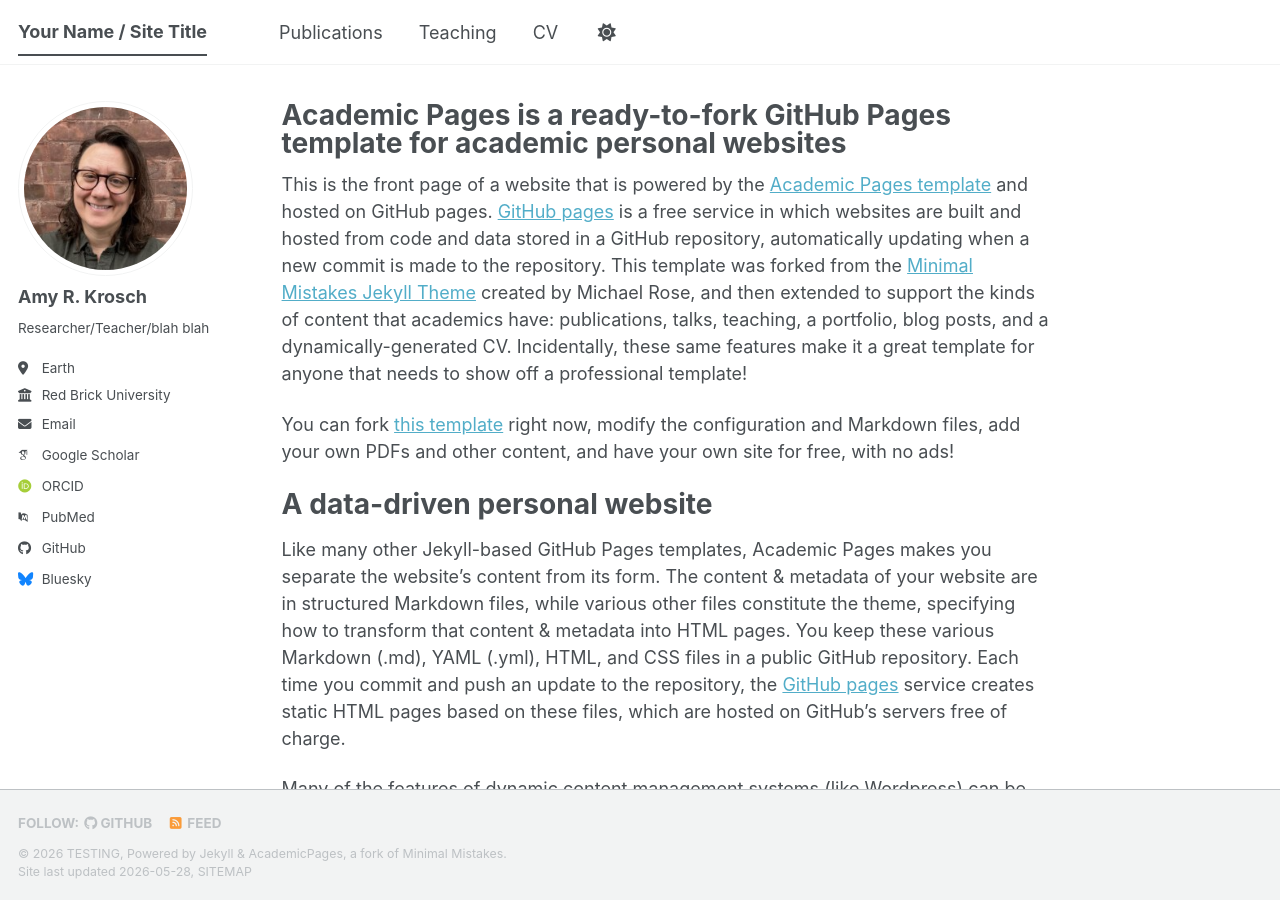
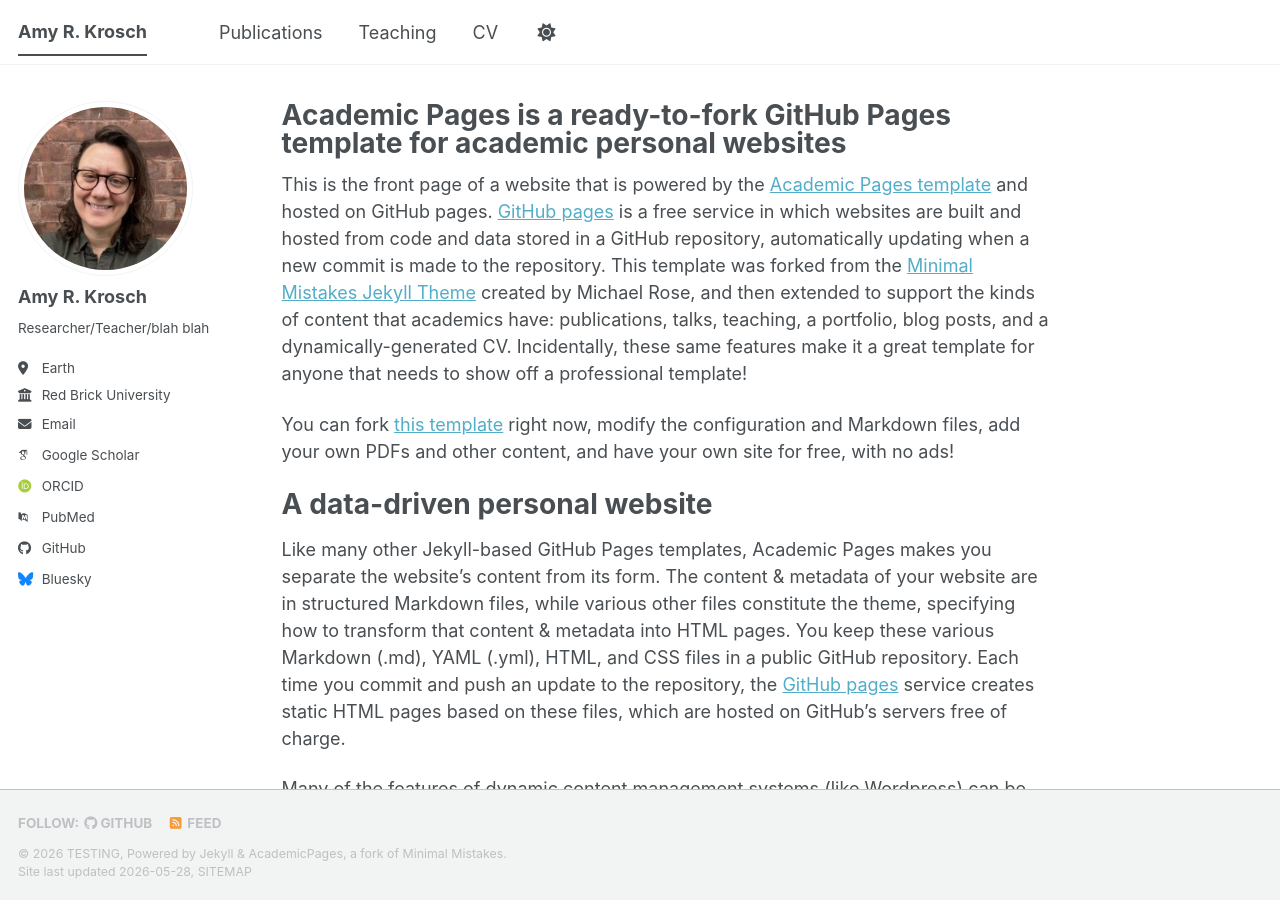
Before and after one commit to amykrosch/amykrosch.github.io, a Jekyll site: the page built from _pages/about.md, in a window 1280 px wide and 900 px high. Built offline with Jekyll 4.4.1, drawn with Linux system fonts in a browser that asks for light colours; some web fonts are replaced; a script bundle is joined from its source files by our own code; library files that are not in the unit come from our copies.

Commit message:
Update _config.yml

```diff
--- a/_config.yml
+++ b/_config.yml
@@ -9,7 +9,7 @@
 # Basic Site Settings
 locale                   : "en-US"
 site_theme               : "default" # The available themes options are "default", "air", "sunrise", "mint", "dirt" and "contrast"
-title                    : "Your Name / Site Title"
+title                    : "Amy R. Krosch"
 title_separator          : "-"
 name                     : &name "TESTING"
 description              : &description "Your Name's academic portfolio"   # Update this with a general description of your site, this is the default if not overridden by a page
```
